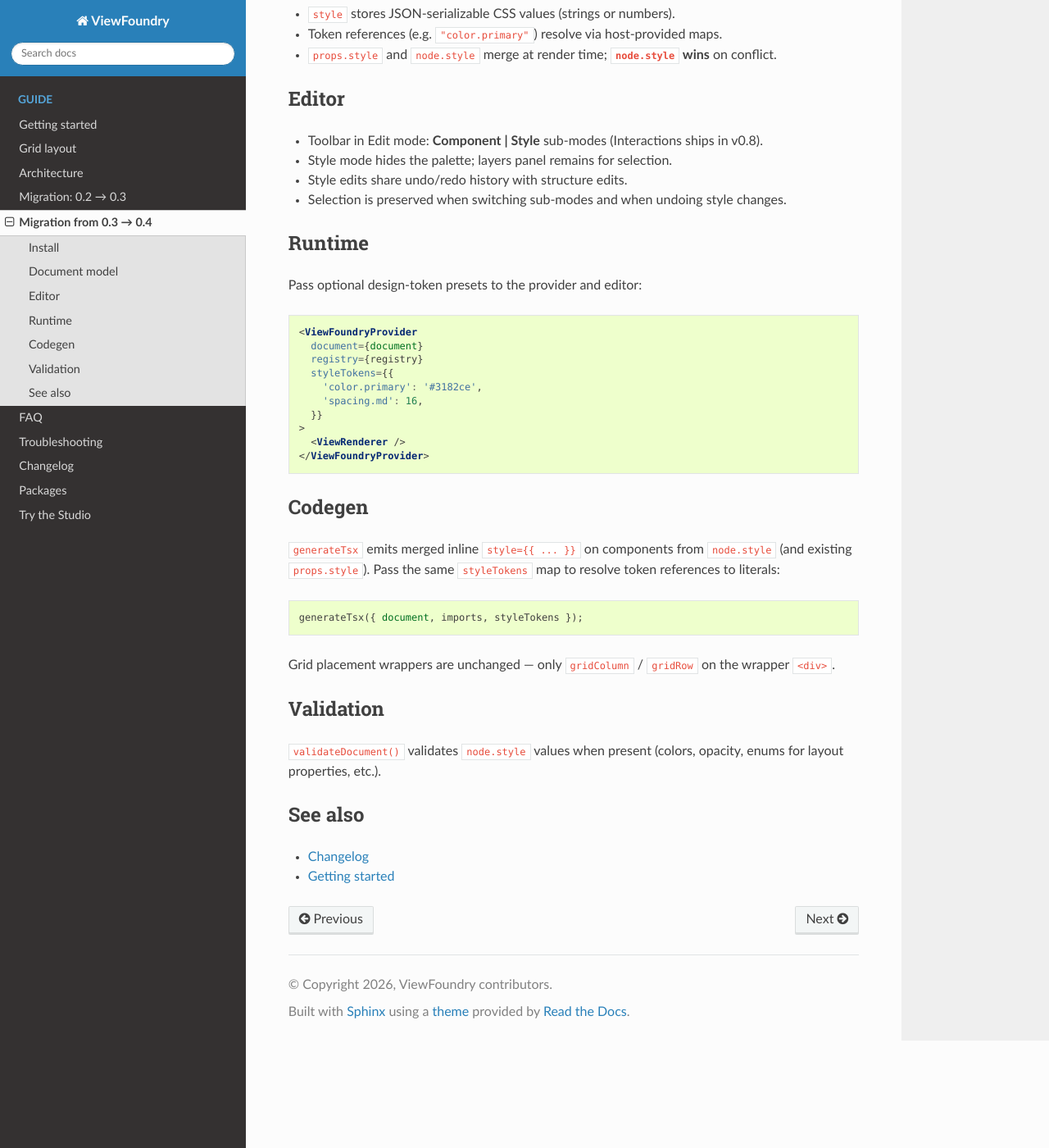
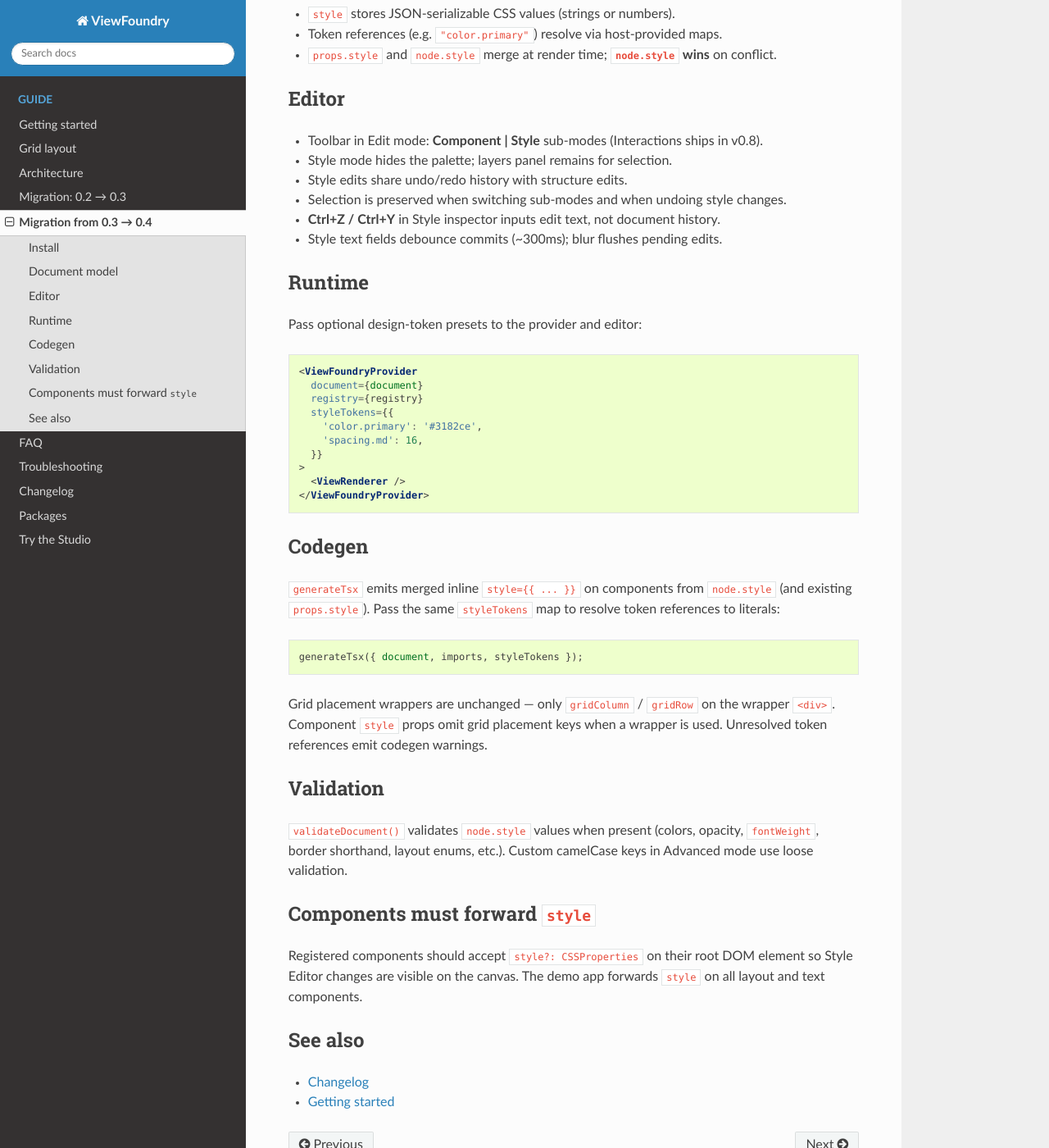
Before and after one commit to eddiethedean/viewfoundry, a Sphinx documentation site: the page built from apps/docs/migration-0.3-0.4.md, in a window 1280 px wide and 1400 px high, scrolled down 706 px. Shown: the whole window at 82% size. Built offline with Sphinx 7.4.7 and the Read the Docs theme 3.1.0, drawn with Linux system fonts in a browser that asks for light colours.

Commit message:
Document 0.4.0 hardening fixes in changelog and migration guide.
Release notes cover grid WYSIWYG, style validation, editor UX, and codegen fixes; align example README and format roadmap docs.

````diff
--- a/apps/docs/migration-0.3-0.4.md
+++ b/apps/docs/migration-0.3-0.4.md
@@ -36,6 +36,8 @@
 - Style mode hides the palette; layers panel remains for selection.
 - Style edits share undo/redo history with structure edits.
 - Selection is preserved when switching sub-modes and when undoing style changes.
+- **Ctrl+Z / Ctrl+Y** in Style inspector inputs edit text, not document history.
+- Style text fields debounce commits (~300ms); blur flushes pending edits.
 
 ## Runtime
 
@@ -62,11 +64,15 @@
 generateTsx({ document, imports, styleTokens });
 ```
 
-Grid placement wrappers are unchanged — only `gridColumn` / `gridRow` on the wrapper `<div>`.
+Grid placement wrappers are unchanged — only `gridColumn` / `gridRow` on the wrapper `<div>`. Component `style` props omit grid placement keys when a wrapper is used. Unresolved token references emit codegen warnings.
 
 ## Validation
 
-`validateDocument()` validates `node.style` values when present (colors, opacity, enums for layout properties, etc.).
+`validateDocument()` validates `node.style` values when present (colors, opacity, `fontWeight`, border shorthand, layout enums, etc.). Custom camelCase keys in Advanced mode use loose validation.
+
+## Components must forward `style`
+
+Registered components should accept `style?: CSSProperties` on their root DOM element so Style Editor changes are visible on the canvas. The demo app forwards `style` on all layout and text components.
 
 ## See also
 
````
Also changed, not shown: CHANGELOG.md (+12 -0 lines), apps/docs/changelog.md (+6 -0 lines), docs/ROADMAP.md (+7 -7 lines), docs/UX_AND_DX.md (+7 -7 lines), examples/basic-react/README.md.
